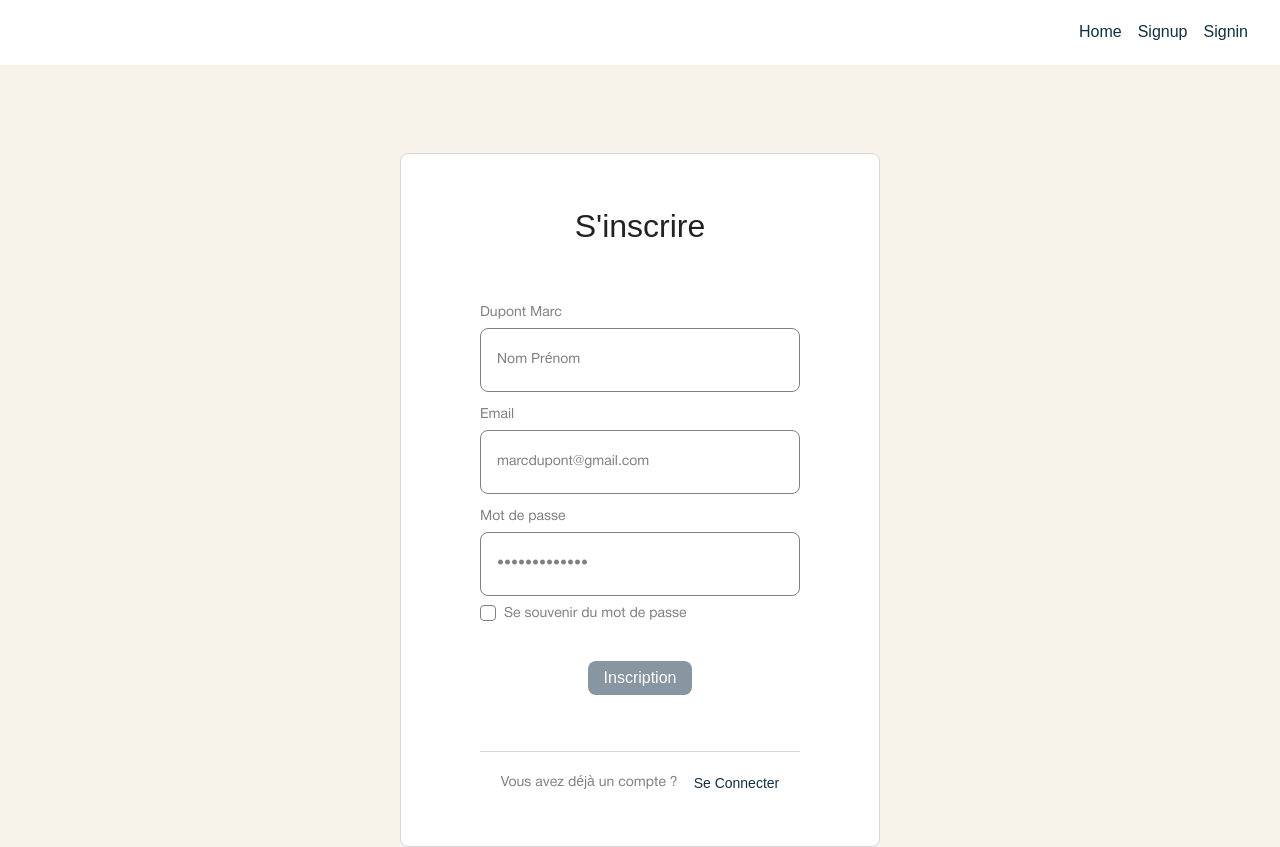
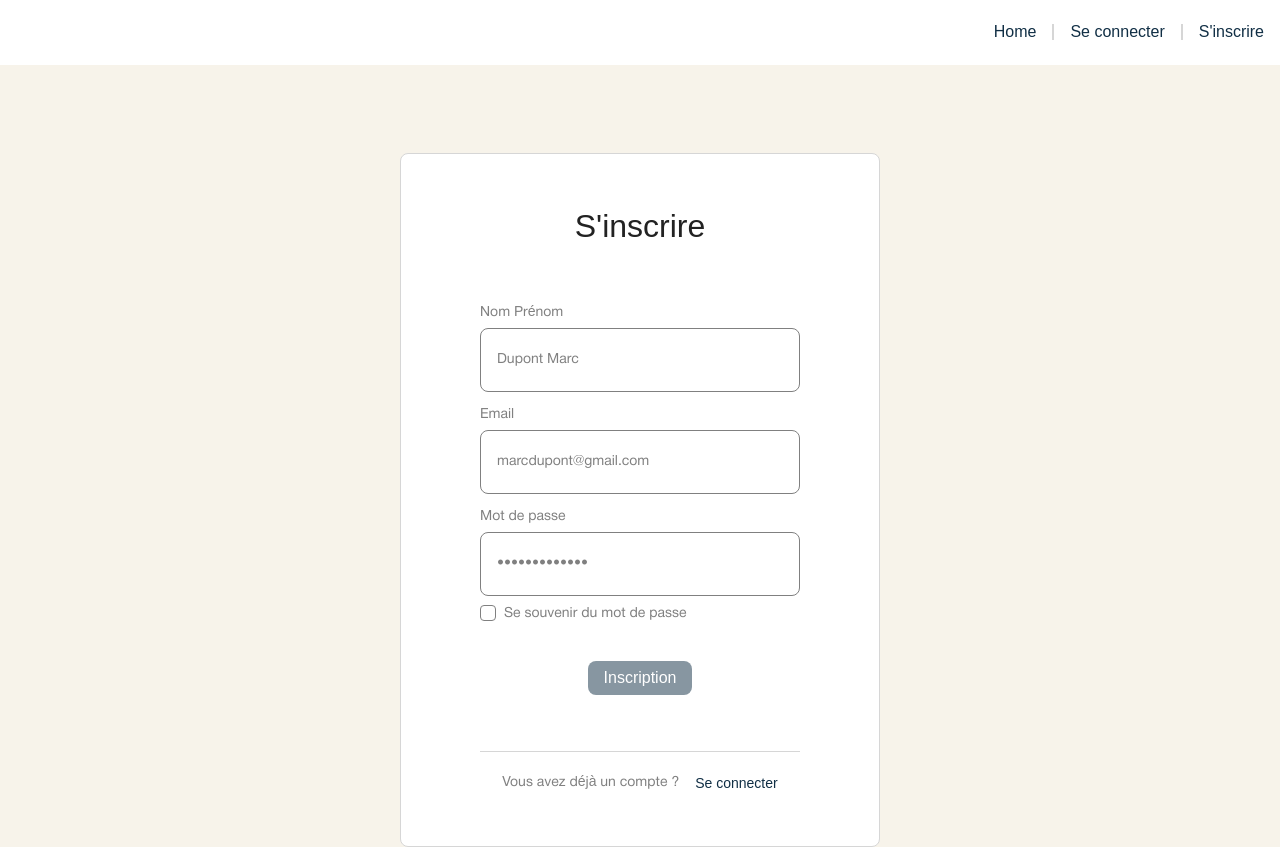
Before and after one commit to quentintrouve/design-storybook, a React (Create React App) app: page /sign-in in a window 1280 px wide. Built offline with nearby package versions, Linux system fonts and the light colour scheme.

Commit message:
fix/ style header

```diff
--- a/src/Components/Global/Header/index.tsx
+++ b/src/Components/Global/Header/index.tsx
@@ -17,13 +17,13 @@ export default function Header({ className }: headerProps) {
         <InlineCta className={css.navItem} text="Home" to="/" routerLink />
         <InlineCta
           className={css.navItem}
-          text="Signup"
+          text="Se connecter"
           to="/sign-up"
           routerLink
         />
         <InlineCta
           className={css.navItem}
-          text="Signin"
+          text="S'inscrire"
           to="/sign-in"
           routerLink
         />
--- a/src/Components/Global/Header/styles.module.scss
+++ b/src/Components/Global/Header/styles.module.scss
@@ -9,7 +9,9 @@
 }
 
 .navItem {
-  &:not(last-child) {
+  &:not(:last-child) {
+    padding-right: 16px;
+    border-right: 2px solid map-get($neutral-colors, "black-10");
     margin-right: 16px;
   }
 }
--- a/src/Pages/SignIn/index.tsx
+++ b/src/Pages/SignIn/index.tsx
@@ -30,8 +30,8 @@ export default function SignIn({ className }: SignInProps) {
             name: "input",
             inputProps: {
               type: "text",
-              placeholder: "Nom Prénom",
-              label: "Dupont Marc",
+              placeholder: "Dupont Marc",
+              label: "Nom Prénom",
               name: "entity",
               id: "signin-entity",
             },
--- a/src/Styles/_mixins.scss
+++ b/src/Styles/_mixins.scss
@@ -3,7 +3,6 @@
   background: none;
   font-family: map-get($fontsFamilies, "helvetica-bold");
   cursor: pointer;
-  text-transform: capitalize;
 }
 
 @mixin from($screenName) {
```
